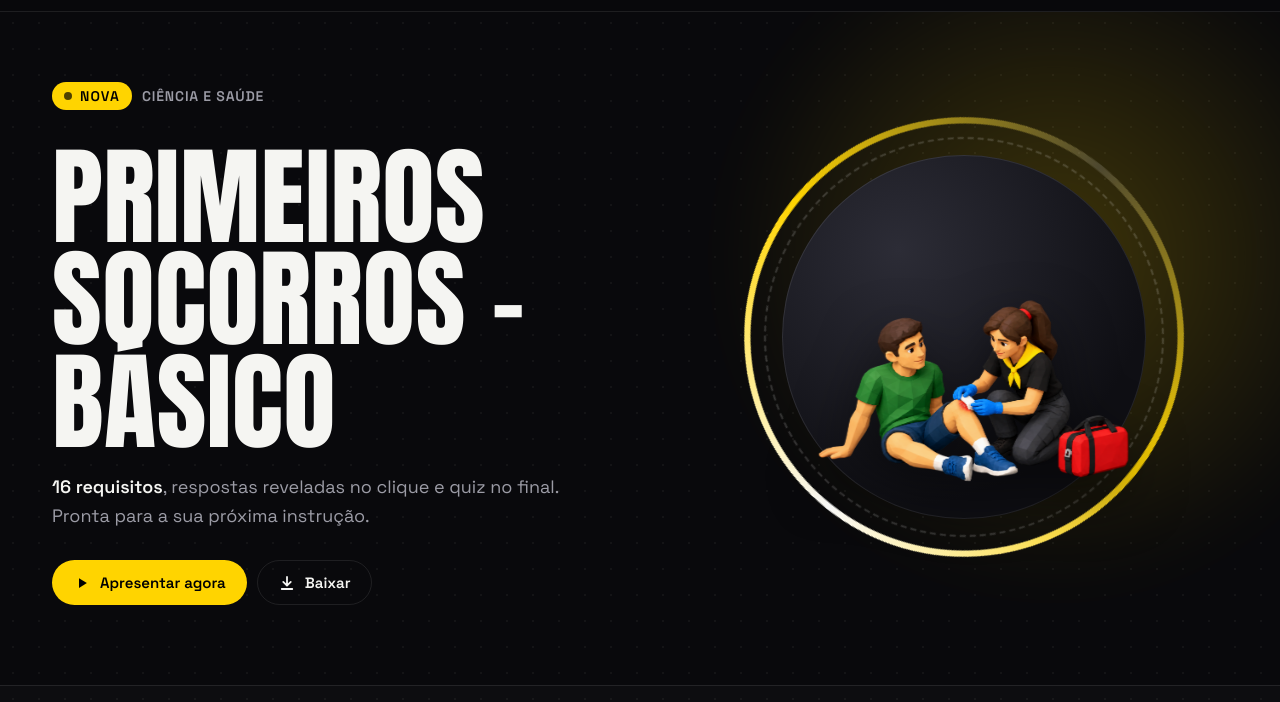
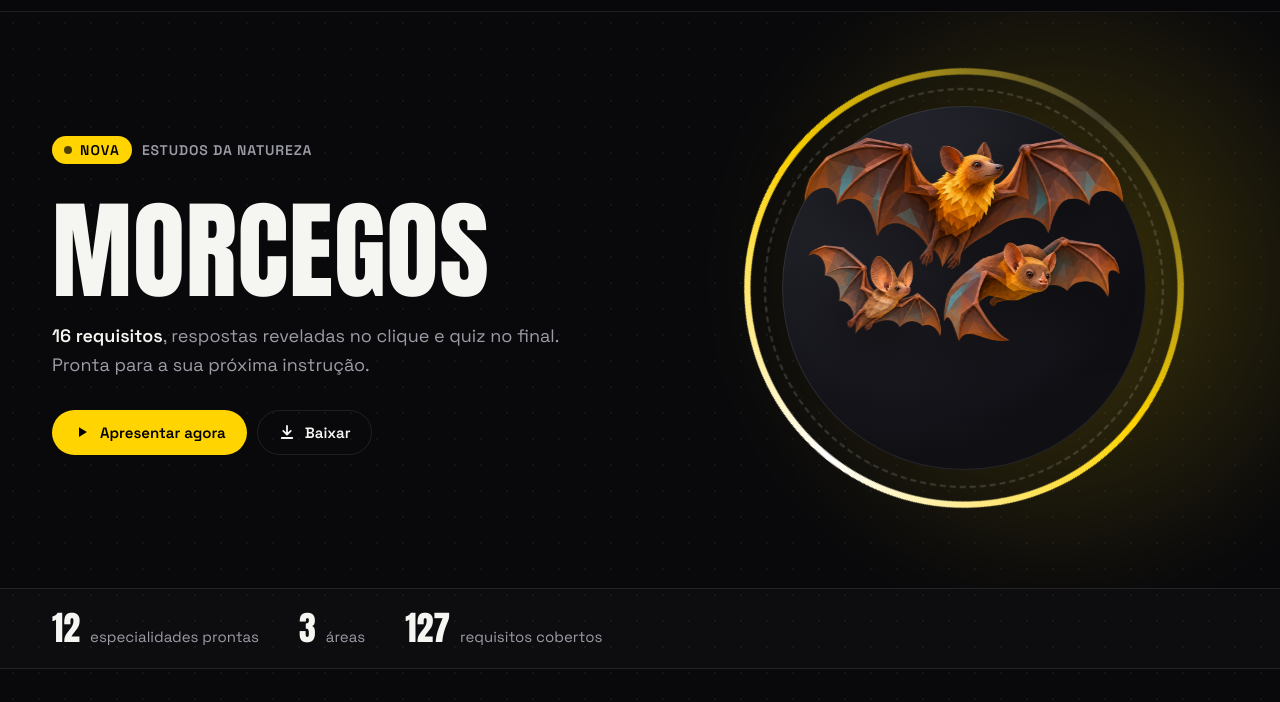
Before and after one commit to scarfclub/especialidades, a plain HTML site: page index.html in a window 1280 px wide. Shown: the part 68-770 px from the top of the page. Drawn offline with Linux system fonts and the light colour scheme.

Commit message:
Update index.html

```diff
--- a/index.html
+++ b/index.html
@@ -250,7 +250,9 @@ const ESPECIALIDADES = [
   { nome: "Flores", area: "Estudos da Natureza", arquivo: "especialidades/especialidade-de-flores.html", capa: "capas/flores.png", requisitos: 10, data: "2026-10-10" },
   { nome: "Acampamento I", area: "Atividades Recreativas", arquivo: "especialidades/especialidade-de-acampamento-i.html", capa: "capas/acampamentoI.png", requisitos: 9, data: "2026-10-16" },
   { nome: "Primeiros Socorros - Básico", area: "Ciência e Saúde", arquivo: "especialidades/especialidade-primeiros-socorros-basico.html", capa: "capas/primeiros-socorros-basico.png", requisitos: 16, data: "2026-10-19" },
+  { nome: "Morcegos", area: "Estudos da Natureza", arquivo: "especialidades/especialidade-de-morcegos.html", capa: "capas/morcego.png", requisitos: 16, data: "2026-11-16" },
 
+  // Modelo para a próxima (apague as barras // do começo das linhas):
   // Modelo para a próxima (apague as barras // do começo das linhas):
   // { nome: "Aves", area: "Estudos da Natureza", arquivo: "especialidades/especialidade-de-aves.html", capa: "capas/aves.png", requisitos: 10, data: "2026-10-25" },
 
```
